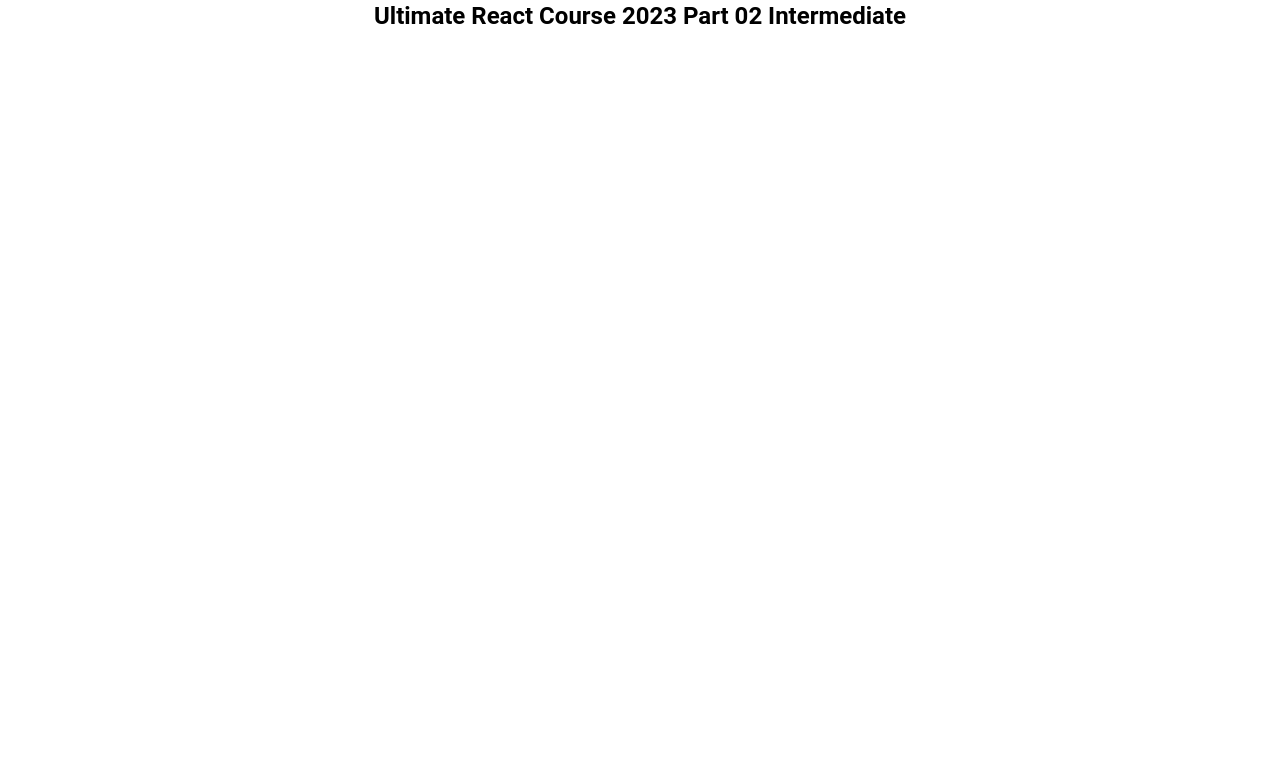
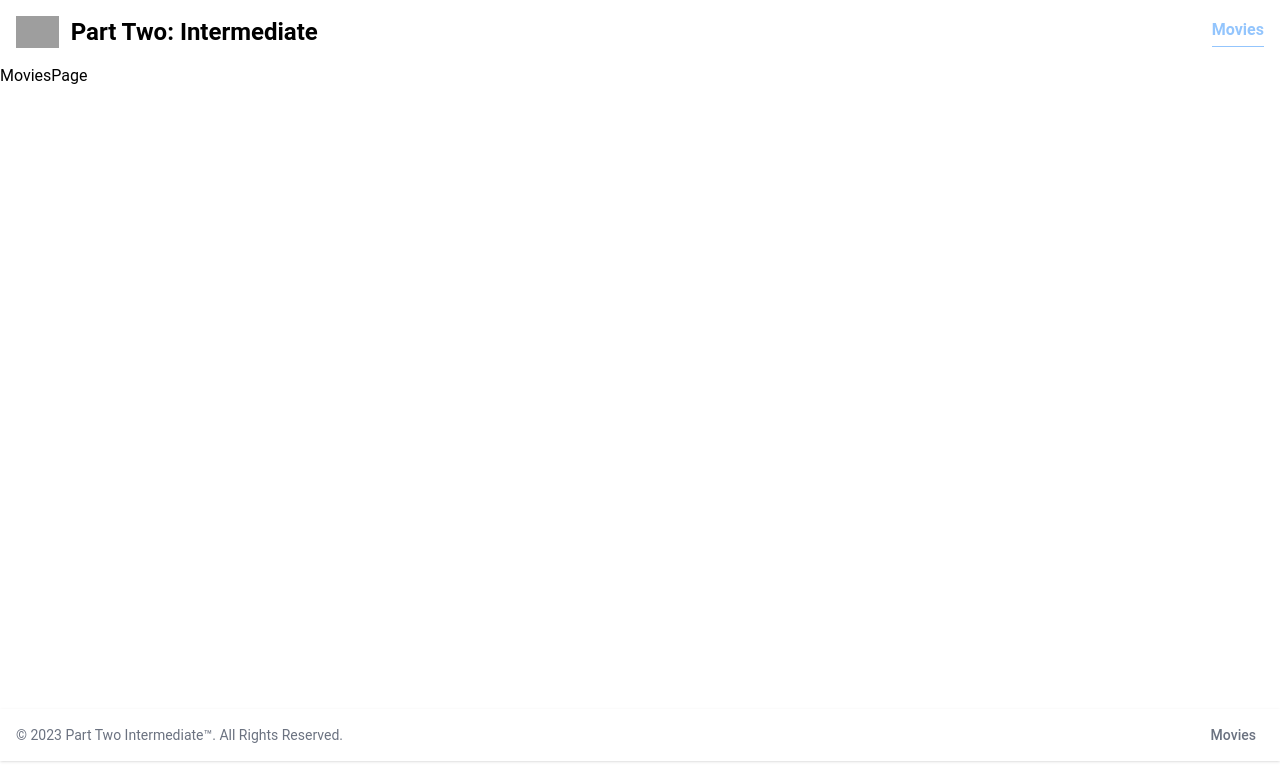
Before and after one commit to ahmady016/ultimate-react-2023-course-examples, a React (Vite) app in the folder part02-intermediate/: page / in a window 1280 px wide. Shown: the top 782 px of the page. Built offline with nearby package versions, Linux system fonts and the light colour scheme; grey boxes are pictures that could not be loaded.

Commit message:
install needed packages, add app layout & routes

```diff
--- a/part02-intermediate/src/App.tsx
+++ /dev/null
@@ -1,9 +0,0 @@
-import React from 'react'
-
-const App: React.FC = () => (
-    <h1 className="font-bold text-center text-2xl">
-        Ultimate React Course 2023 Part 02 Intermediate
-    </h1>
-)
-
-export default App
--- /dev/null
+++ b/part02-intermediate/src/app/App.tsx
@@ -0,0 +1,17 @@
+import React from 'react'
+import { BrowserRouter, Routes, Route } from 'react-router-dom'
+
+import AppLayout from './AppLayout'
+import MoviesPage from '../features/Movies'
+
+const App: React.FC = () => (
+	<BrowserRouter>
+		<Routes>
+			<Route path="/" element={<AppLayout />}>
+                <Route index element={<MoviesPage />} />
+            </Route>
+        </Routes>
+    </BrowserRouter>
+)
+
+export default App
--- /dev/null
+++ b/part02-intermediate/src/app/AppLayout.tsx
@@ -0,0 +1,17 @@
+import React from 'react'
+import { Outlet } from 'react-router-dom'
+
+import Header from './Header'
+import Footer from './Footer'
+
+const AppLayout: React.FC = () => (
+	<>
+		<Header />
+		<main>
+			<Outlet />
+		</main>
+		<Footer />
+	</>
+)
+
+export default AppLayout
--- /dev/null
+++ b/part02-intermediate/src/app/Footer.tsx
@@ -0,0 +1,24 @@
+import React from 'react'
+import { Link } from 'react-router-dom'
+
+import { navLinks } from './navLinks'
+
+const Footer: React.FC = () => (
+    <footer className="bg-white shadow dark:bg-gray-800">
+        <div className="w-full mx-auto max-w-screen-xl p-4 md:flex md:items-center md:justify-between">
+            <span className="text-sm text-gray-500 sm:text-center dark:text-gray-400">© 2023 <a href="https://flowbite.com/" className="hover:underline">Part Two Intermediate™</a>. All Rights Reserved.
+            </span>
+            <ul className="flex flex-wrap items-center mt-3 text-sm font-medium text-gray-500 dark:text-gray-400 sm:mt-0">
+                {Object.entries(navLinks)
+                    .map(([key, value]) => (
+                        <li key={key} className="mx-2 hover:text-white">
+                            <Link to={key}>{value}</Link>
+                        </li>
+                    )
+                )}
+            </ul>
+        </div>
+    </footer>
+)
+
+export default Footer
--- /dev/null
+++ b/part02-intermediate/src/app/Header.tsx
@@ -0,0 +1,50 @@
+import React from 'react'
+import { NavLink } from 'react-router-dom'
+import classNames from 'classnames'
+
+import { navLinks } from './navLinks'
+
+const baseLinkClasses =
+	'block hover:bg-gray-100 md:hover:bg-transparent md:hover:text-blue-300 md:dark:hover:text-blue-300'
+const normalLinkClasses =
+	'text-gray-900 dark:text-white dark:hover:bg-gray-700 dark:hover:text-white'
+const activeLinkClasses =
+	'pb-1 border border-l-0 border-r-0 border-t-0 border-b-3 border-blue-300 font-bold text-blue-300 dark:text-blue-300 dark:hover:bg-gray-700 dark:hover:text-white'
+const Header: React.FC = () => (
+	<header>
+		<nav className="bg-white border-gray-200 dark:bg-gray-900">
+			<div className="max-w-screen-xl flex flex-wrap items-center justify-between mx-auto p-4">
+				<h1 className="flex items-center">
+					<img
+						className="h-8 mr-3"
+						src="https://flowbite.com/docs/images/logo.svg"
+						alt="Part Two Logo"
+					/>
+					<span className="self-center text-2xl font-semibold whitespace-nowrap dark:text-white">
+						Part Two: Intermediate
+					</span>
+				</h1>
+				<div id="navbar-default" className="hidden w-full md:block md:w-auto">
+					<ul className="font-medium flex flex-col p-4 md:p-0 mt-4 border border-gray-100 rounded-lg bg-gray-50 md:flex-row md:space-x-8 md:mt-0 md:border-0 md:bg-white dark:bg-gray-800 md:dark:bg-gray-900 dark:border-gray-700">
+						{Object.entries(navLinks).map(([key, value]) => (
+							<li key={key}>
+								<NavLink
+									className={({ isActive }) =>
+										isActive
+											? classNames(baseLinkClasses, activeLinkClasses)
+											: classNames(baseLinkClasses, normalLinkClasses)
+									}
+									to={key}
+								>
+									{value}
+								</NavLink>
+							</li>
+						))}
+					</ul>
+				</div>
+			</div>
+		</nav>
+	</header>
+)
+
+export default Header
--- /dev/null
+++ b/part02-intermediate/src/app/navLinks.ts
@@ -0,0 +1,3 @@
+export const navLinks : Record<string, string> = {
+    '.': 'Movies',
+}
--- /dev/null
+++ b/part02-intermediate/src/features/Movies/index.tsx
@@ -0,0 +1,7 @@
+import React from 'react'
+
+const MoviesPage: React.FC = () => {
+	return <div>MoviesPage</div>
+}
+
+export default MoviesPage
--- a/part02-intermediate/src/index.css
+++ b/part02-intermediate/src/index.css
@@ -4,3 +4,7 @@
 @tailwind base;
 @tailwind components;
 @tailwind utilities;
+
+main {
+    min-height: calc(81vh - 3px);
+}
--- a/part02-intermediate/src/main.tsx
+++ b/part02-intermediate/src/main.tsx
@@ -1,6 +1,6 @@
 import ReactDOM from 'react-dom/client'
 
-import App from './App.tsx'
+import App from './app/App.tsx'
 import './index.css'
 
 ReactDOM
```
Also changed, not shown: part02-intermediate/package.json (+8 -1 lines), 1 other file (tests, documents, lock files or other folders).
